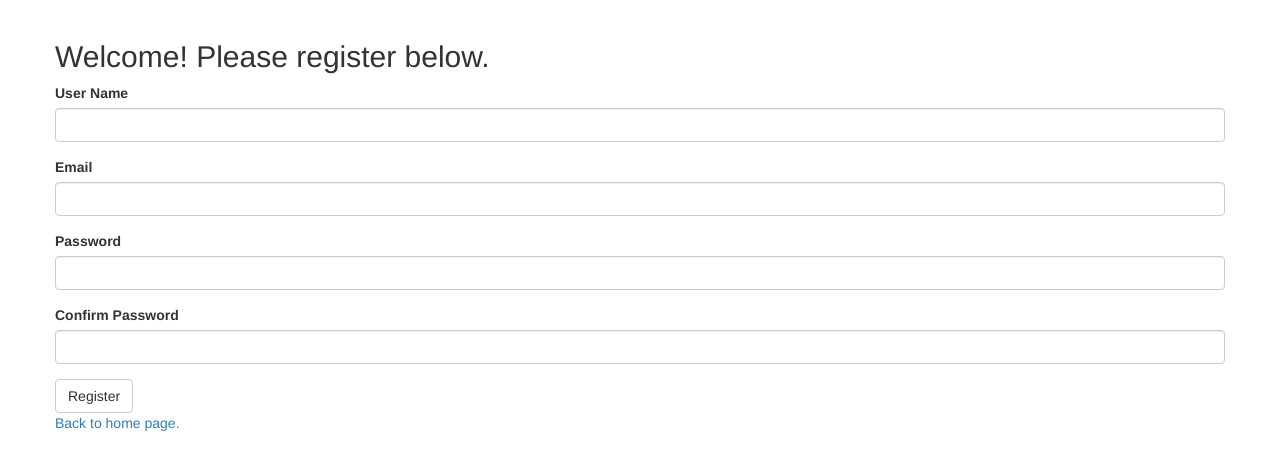
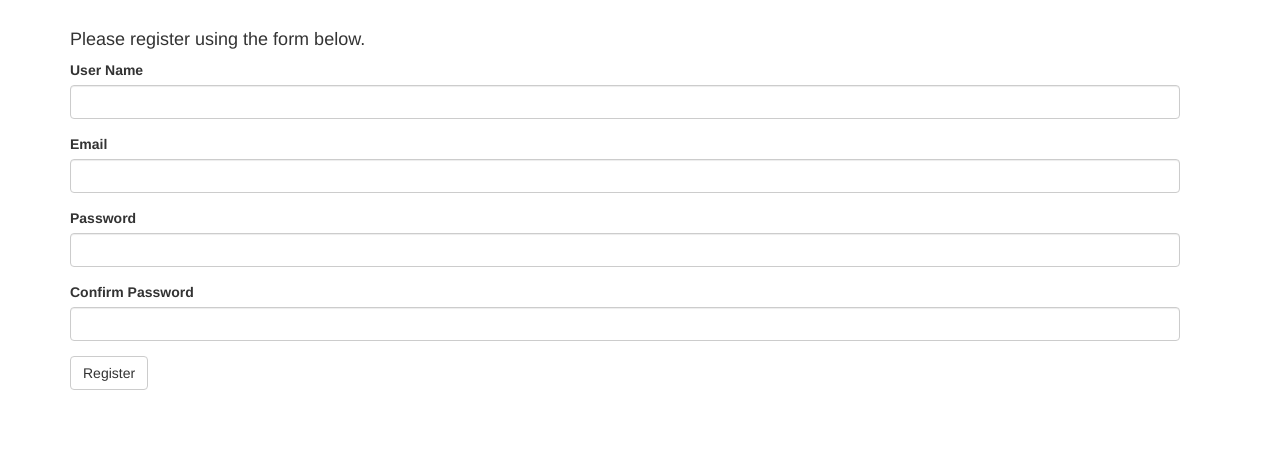
Before and after one commit to sanderdedoncker/flash-card-website, a Flask app: page /auth/register in a window 1280 px wide. Shown: the part 52-522 px from the top of the page. Run offline with Flask 2, Linux system fonts and the light colour scheme; some libraries are stand-ins or nearby versions.

Commit message:
Some cleanup in the styling

```diff
--- a/application/auth/templates/register.html
+++ b/application/auth/templates/register.html
@@ -3,16 +3,15 @@
 
 
 {% block title %}
-Register - Under Construction
+Register
 {% endblock %}
 
 
 {% block app_content %}
 <div class="container">
-    <div class="row">
-    <h2>Welcome! Please register below.</h2>
+    <div class="row col-xs-12">
+    <h4>Please register using the form below.</h4>
         {{ wtf.quick_form(form=form, novalidate=True) }}
-        <span><a href="{{ url_for('home.home') }}">Back to home page.</a></span>
     </div>
 </div>
 {% endblock %}
--- a/application/cards/templates/card_detail.html
+++ b/application/cards/templates/card_detail.html
@@ -6,7 +6,7 @@
 {% endblock %}
 
 {% block title %}
-Cards
+Card Detail
 {% endblock %}
 
 {% block app_content %}
@@ -46,6 +46,7 @@ Cards
                     </div>
                 </ul>
         </div>
+        <div class="panel"></div>
         <div class="row text-center">
             <div class="col-xs-4">
                 <a class="btn btn-warning" href="{{ url_for('cards.edit_card', card_id=card.id) }}">Edit</a>
--- a/application/cards/templates/reset_card.html
+++ b/application/cards/templates/reset_card.html
@@ -3,7 +3,7 @@
 
 
 {% block title %}
-Reset score
+Reset Card
 {% endblock %}
 
 
```
Also changed, not shown: application/auth/templates/login.html (+3 -4 lines).
